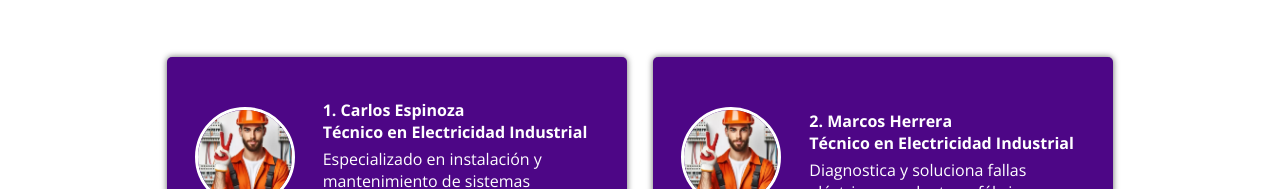
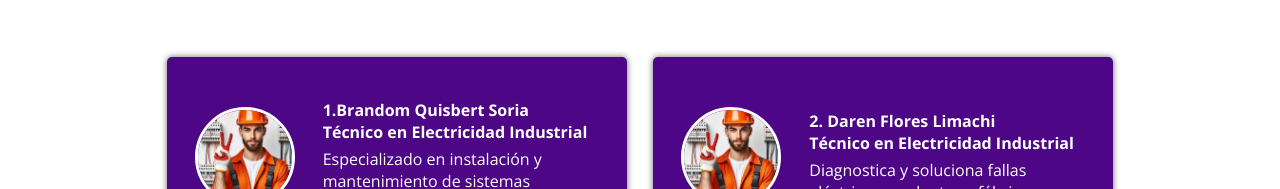
Before and after one commit to cristianonn/brando, a plain HTML site: page index.html in a window 1280 px wide. Shown: the part 2700-2889 px from the top of the page. Drawn offline with nearby package versions, Linux system fonts and the light colour scheme.

Commit message:
Update index.html

```diff
--- a/index.html
+++ b/index.html
@@ -189,7 +189,7 @@ Desarrolla soluciones eléctricas innovadoras para industrias y hogares intelige
                 <div class="card">
                     <img src="img/face11.jpg" alt="">
                     <div class="contenido-texto-card">
-                        <h4>1.  Carlos Espinoza</h4>
+                        <h4>1.Brandom Quisbert Soria</h4>
                         <h4>Técnico en Electricidad Industrial</h4>
                         <p>
 
@@ -201,7 +201,7 @@ Especializado en instalación y mantenimiento de sistemas eléctricos industrial
                 <div class="card">
                     <img src="img/face11.jpg" alt="">
                     <div class="contenido-texto-card">
-                        <h4>2. Marcos Herrera</h4>
+                        <h4>2. Daren Flores Limachi</h4>
                         <h4> Técnico en Electricidad Industrial</h4>
                         <p>
 
```
